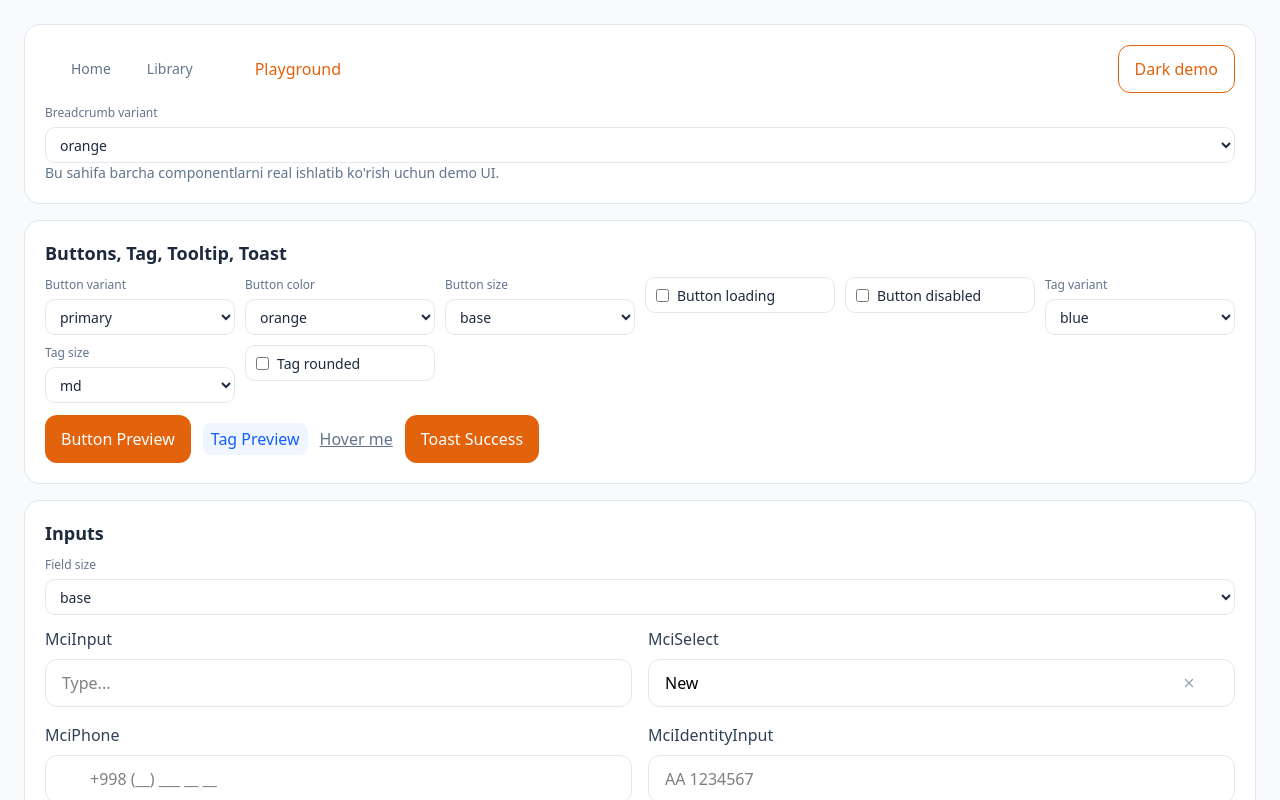
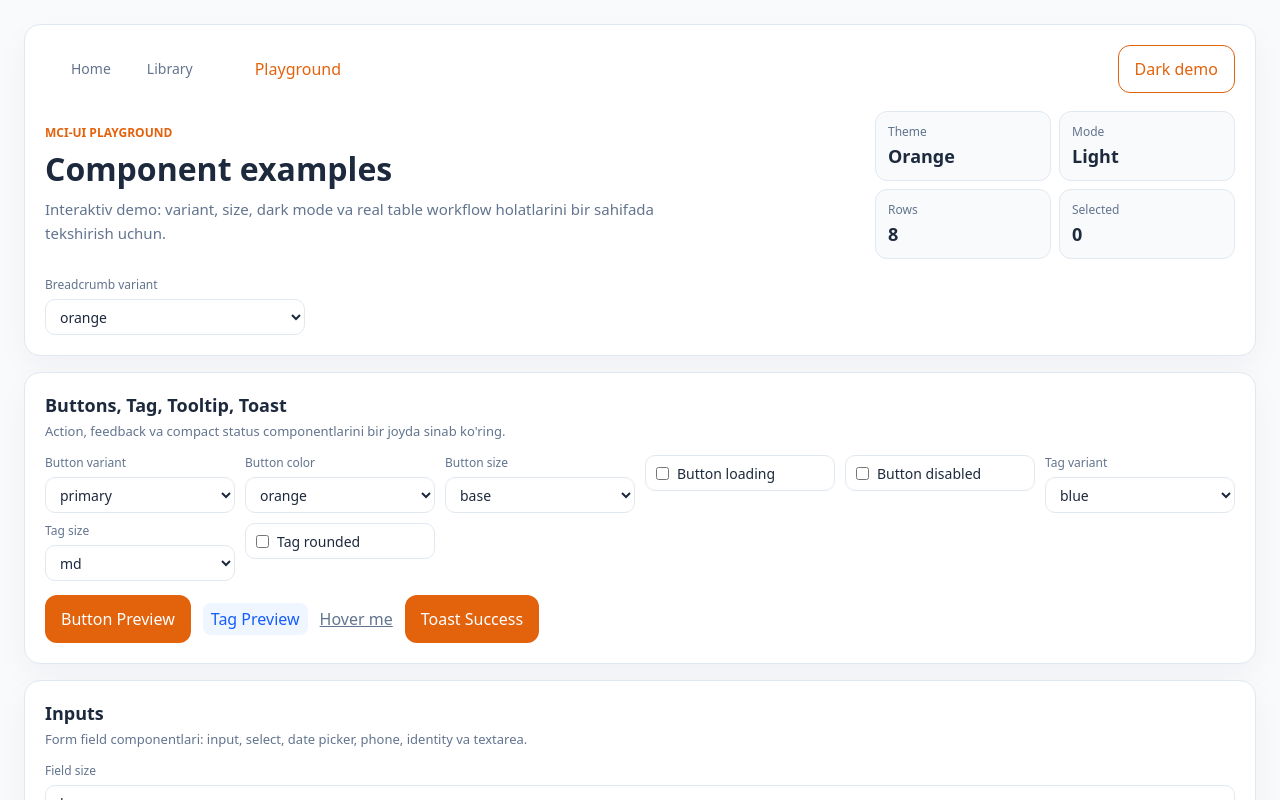
Before and after one commit to rovshandev1/mci-ui, a React (Vite) app: page / in a window 1280 px wide. Shown: the top 800 px of the page. Built offline with nearby package versions, Linux system fonts and the light colour scheme; some icons are missing.

Commit message:
feat: restructure demo layout and enhance section descriptions with improved styling and new components

```diff
--- a/src/App.tsx
+++ b/src/App.tsx
@@ -109,10 +109,21 @@ function ControlCheckbox({
   )
 }
 
-function Section({ title, children }: { title: string; children: React.ReactNode }) {
+function Section({
+                   title,
+                   description,
+                   children,
+                 }: {
+  title: string
+  description?: string
+  children: React.ReactNode
+}) {
   return (
       <section className="demo-section">
-        <h2 className="demo-section-title">{title}</h2>
+        <div className="demo-section-head">
+          <h2 className="demo-section-title">{title}</h2>
+          {description && <p className="demo-section-description">{description}</p>}
+        </div>
         {children}
       </section>
   )
@@ -160,6 +171,7 @@ export default function App() {
   const effectiveButtonDarkMode = appDarkMode
 
   const totalPages = Math.max(1, Math.ceil(DEMO_ROWS.length / perPage))
+  const selectedCount = selectedRowKeys.length
 
   useEffect(() => {
     if (page > totalPages) setPage(totalPages)
@@ -208,7 +220,7 @@ export default function App() {
       <div className={appDarkMode ? 'demo-root demo-root-dark' : 'demo-root'}>
         <div className="demo-shell">
           <header className="demo-header">
-            <div className="demo-header-top">
+            <div className="demo-header-bar">
               <MciBreadcrumb
                   variant={breadcrumbVariant}
                   darkMode={appDarkMode}
@@ -227,7 +239,37 @@ export default function App() {
                 {appDarkMode ? 'Light demo' : 'Dark demo'}
               </MciButton>
             </div>
-            <div className="demo-top-gap">
+
+            <div className="demo-hero">
+              <div className="demo-hero-copy">
+                <p className="demo-eyebrow">mci-ui playground</p>
+                <h1 className="demo-title">Component examples</h1>
+                <p className="demo-subtitle">
+                  Interaktiv demo: variant, size, dark mode va real table workflow holatlarini bir sahifada tekshirish uchun.
+                </p>
+              </div>
+
+              <div className="demo-summary-grid">
+                <div className="demo-summary-item">
+                  <span>Theme</span>
+                  <strong>{buttonColor}</strong>
+                </div>
+                <div className="demo-summary-item">
+                  <span>Mode</span>
+                  <strong>{appDarkMode ? 'Dark' : 'Light'}</strong>
+                </div>
+                <div className="demo-summary-item">
+                  <span>Rows</span>
+                  <strong>{DEMO_ROWS.length}</strong>
+                </div>
+                <div className="demo-summary-item">
+                  <span>Selected</span>
+                  <strong>{selectedCount}</strong>
+                </div>
+              </div>
+            </div>
+
+            <div className="demo-header-controls">
               <ControlSelect
                   label="Breadcrumb variant"
                   value={breadcrumbVariant}
@@ -235,10 +277,9 @@ export default function App() {
                   onChange={(value) => setBreadcrumbVariant(value as (typeof BREADCRUMB_VARIANTS)[number])}
               />
             </div>
-            <p className="demo-note">Bu sahifa barcha componentlarni real ishlatib ko'rish uchun demo UI.</p>
           </header>
 
-          <Section title="Buttons, Tag, Tooltip, Toast">
+          <Section title="Buttons, Tag, Tooltip, Toast" description="Action, feedback va compact status componentlarini bir joyda sinab ko'ring.">
             <div className="demo-controls-grid">
               <ControlSelect
                   label="Button variant"
@@ -308,7 +349,7 @@ export default function App() {
             </div>
           </Section>
 
-          <Section title="Inputs">
+          <Section title="Inputs" description="Form field componentlari: input, select, date picker, phone, identity va textarea.">
             <div className="demo-controls-grid">
               <ControlSelect
                   label="Field size"
@@ -383,7 +424,7 @@ export default function App() {
             </div>
           </Section>
 
-          <Section title="Check, Toggle, Collapse, Skeleton, Loader">
+          <Section title="Check, Toggle, Collapse, Skeleton, Loader" description="Stateful controls va loading/skeleton holatlari uchun umumiy tone preview.">
             <div className="demo-controls-grid">
               <ControlSelect
                   label="Tone variant"
@@ -466,7 +507,7 @@ export default function App() {
             </div>
           </Section>
 
-          <Section title="Modal, Drawer, Upload">
+          <Section title="Modal, Drawer, Upload" description="Overlay, drawer va file upload flowlarini real interaction bilan tekshirish.">
             <div className="demo-controls-grid">
               <ControlSelect
                   label="Upload variant"
@@ -523,7 +564,7 @@ export default function App() {
             </MciDrawer>
           </Section>
 
-          <Section title="Tabs">
+          <Section title="Tabs" description="Navigation patternlari uchun oddiy tabs composition.">
             <MciTabs
                 darkMode={appDarkMode}
                 tabs={[
@@ -543,7 +584,7 @@ export default function App() {
             />
           </Section>
 
-          <Section title="Table + Column Settings + Pagination">
+          <Section title="Table + Column Settings + Pagination" description="Sortable table, column visibility/order settings va pagination birgalikda ishlashi.">
             <div className="demo-controls-grid">
               <ControlSelect
                   label="Table variant"
--- a/src/demo.css
+++ b/src/demo.css
@@ -21,7 +21,7 @@
 }
 
 .demo-shell {
-  max-width: 1280px;
+  max-width: 1360px;
   margin: 0 auto;
   display: flex;
   flex-direction: column;
@@ -34,9 +34,16 @@
   border: 1px solid var(--demo-border);
   border-radius: 16px;
   padding: 20px;
+  box-shadow: 0 12px 32px rgba(15, 23, 43, 0.04);
 }
 
-.demo-header-top {
+.demo-header {
+  display: flex;
+  flex-direction: column;
+  gap: 18px;
+}
+
+.demo-header-bar {
   display: flex;
   align-items: center;
   justify-content: space-between;
@@ -44,12 +51,98 @@
   flex-wrap: wrap;
 }
 
+.demo-hero {
+  display: grid;
+  grid-template-columns: minmax(0, 1fr);
+  gap: 16px;
+  align-items: stretch;
+}
+
+.demo-hero-copy {
+  display: flex;
+  flex-direction: column;
+  justify-content: center;
+  min-width: 0;
+}
+
+.demo-eyebrow {
+  margin: 0 0 8px;
+  color: #e3620c;
+  font-size: 12px;
+  line-height: 16px;
+  font-weight: 700;
+  letter-spacing: 0;
+  text-transform: uppercase;
+}
+
+.demo-title {
+  margin: 0;
+  color: var(--demo-text);
+  font-size: 32px;
+  line-height: 40px;
+  font-weight: 700;
+}
+
+.demo-subtitle {
+  max-width: 680px;
+  margin: 8px 0 0;
+  color: var(--demo-muted);
+  font-size: 15px;
+  line-height: 24px;
+}
+
+.demo-summary-grid {
+  display: grid;
+  grid-template-columns: repeat(2, minmax(0, 1fr));
+  gap: 8px;
+}
+
+.demo-summary-item {
+  min-width: 0;
+  border: 1px solid var(--demo-border);
+  border-radius: 12px;
+  background: var(--demo-bg);
+  padding: 12px;
+}
+
+.demo-summary-item span {
+  display: block;
+  color: var(--demo-muted);
+  font-size: 12px;
+  line-height: 16px;
+}
+
+.demo-summary-item strong {
+  display: block;
+  margin-top: 4px;
+  color: var(--demo-text);
+  font-size: 18px;
+  line-height: 24px;
+  font-weight: 700;
+  text-transform: capitalize;
+}
+
+.demo-header-controls {
+  max-width: 260px;
+}
+
+.demo-section-head {
+  margin-bottom: 14px;
+}
+
 .demo-section-title {
-  margin: 0 0 12px;
+  margin: 0;
   color: var(--demo-text);
   font-size: 18px;
   line-height: 24px;
   font-weight: 600;
+}
+
+.demo-section-description {
+  margin: 4px 0 0;
+  color: var(--demo-muted);
+  font-size: 13px;
+  line-height: 20px;
 }
 
 .demo-note {
@@ -83,9 +176,9 @@
 
 .demo-controls-grid {
   display: grid;
-  grid-template-columns: repeat(auto-fit, minmax(170px, 1fr));
+  grid-template-columns: repeat(auto-fit, minmax(180px, 1fr));
   gap: 10px;
-  margin-bottom: 12px;
+  margin-bottom: 14px;
 }
 
 .demo-control {
@@ -181,6 +274,10 @@
 }
 
 @media (min-width: 900px) {
+  .demo-hero {
+    grid-template-columns: minmax(0, 1fr) 360px;
+  }
+
   .demo-grid-2 {
     grid-template-columns: 1fr 1fr;
   }
--- a/src/index.css
+++ b/src/index.css
@@ -179,21 +179,8 @@ select {
 }
 
 @layer utilities {
-    .no-scrollbar {
-        -ms-overflow-style: none;
-        scrollbar-width: none;
-    }
-
-    .no-scrollbar::-webkit-scrollbar {
-        display: none;
-    }
-
     /*shadow*/
     .shadow-red {
-        box-shadow: 0 0 0 2px rgba(231, 0, 11, 0.25);
-    }
-
-    .focus\:shadow-red:focus {
         box-shadow: 0 0 0 2px rgba(231, 0, 11, 0.25);
     }
 
@@ -201,28 +188,10 @@ select {
         box-shadow: 0 0 0 2px rgba(21, 93, 252, 0.25);
     }
 
-    .focus\:shadow-slate:focus {
-        box-shadow: 0 0 0 2px rgba(15, 23, 42, 0.25);
-    }
-
     .clamp-2 {
         display: -webkit-box;
         -webkit-box-orient: vertical;
         -webkit-line-clamp: 2;
-        overflow: hidden;
-    }
-
-    .clamp-1 {
-        display: -webkit-box;
-        -webkit-box-orient: vertical;
-        -webkit-line-clamp: 1;
-        overflow: hidden;
-    }
-
-    .clamp-3 {
-        display: -webkit-box;
-        -webkit-box-orient: vertical;
-        -webkit-line-clamp: 3;
         overflow: hidden;
     }
 }
```
